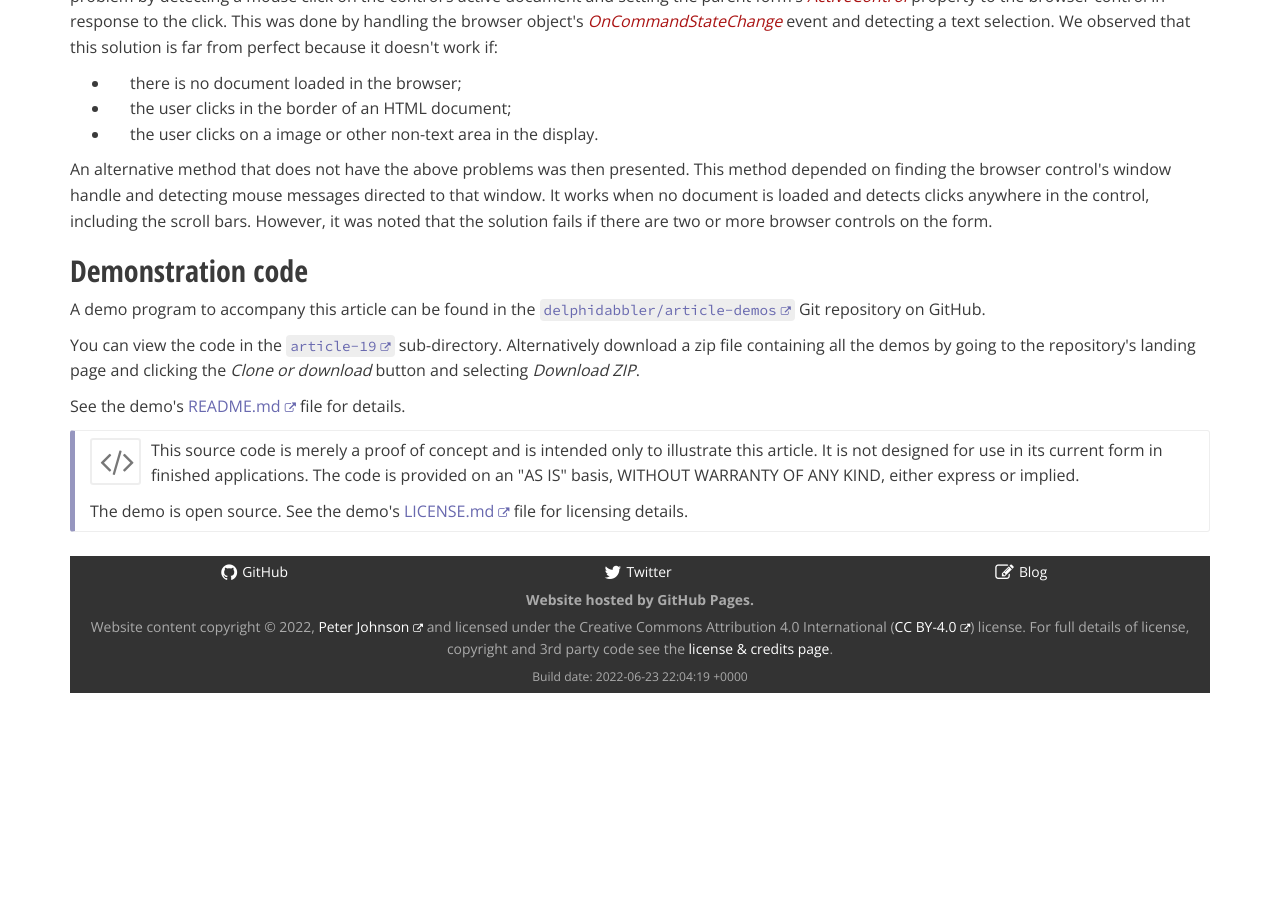
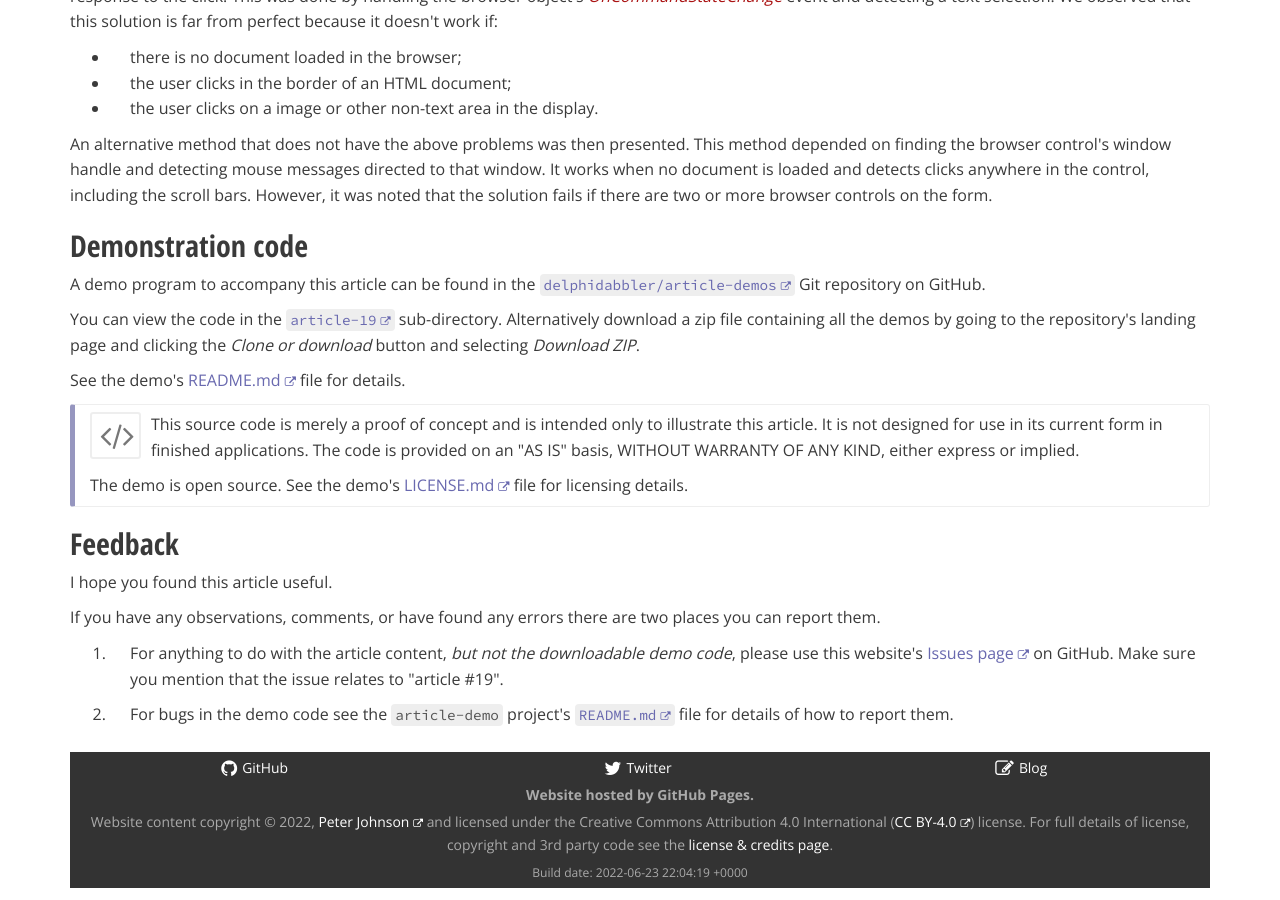
Before and after one commit to delphidabbler/delphidabbler.github.io, a Jekyll site: the page built from _articles/article-19.html, in a window 1280 px wide and 900 px high, scrolled down 5810 px. Built offline with Jekyll 4.4.1, drawn with Linux system fonts in a browser that asks for light colours; nearby versions of some CDN libraries; comment, search, counter and statistics services are not loaded; before the commit the page ends 6515 px from its top, so only the background shows below that; some of the changed text lies outside the part shown.

Commit message:
Update article-19.html

```diff
--- a/_articles/article-19.html
+++ b/_articles/article-19.html
@@ -444,11 +441,7 @@
             you click on a non-text item in the document, for example and image, the selection type is not
             &quot;text&quot;.
         </p>
-        <p>
-            I'm afraid I don't have a solution to this problem as yet. If you do then, once again, <a
-                href="https://github.com/delphidabbler/delphidabbler.github.io/issues">create an issue</a> & reference
-            <code>article #19</code>.
-        </p>
+        <p>I'm afraid I don't have a solution to this problem as yet. If you do then, once again, <a href="#feedback">let me know</a>.</p>
     </div>
 
 </section>
@@ -742,3 +735,21 @@
     </div>
 
 </section>
+
+<section id="feedback">
+
+  <h2>Feedback</h2>
+
+  <p>I hope you found this article useful.</p>
+
+  <p>If you have any observations, comments, or have found any errors there are two places you can report them.</p>
+
+  <ol class="wide">
+
+    <li>For anything to do with the article content, <em>but not the downloadable demo code</em>, please use this website's <a href="https://github.com/delphidabbler/delphidabbler.github.io/issues">Issues page</a> on GitHub. Make sure you mention that the issue relates to &quot;article #19&quot;.</li>
+
+    <li>For bugs in the demo code see the <code>article-demo</code> project's <code><a href="https://github.com/delphidabbler/article-demos/blob/master/README.md#bug-reports">README.md</a></code> file for details of how to report them.</li>
+
+  </ol>
+
+</section>
```
Also changed, not shown: other parts of _articles/article-19.html (+1 -4 lines).
